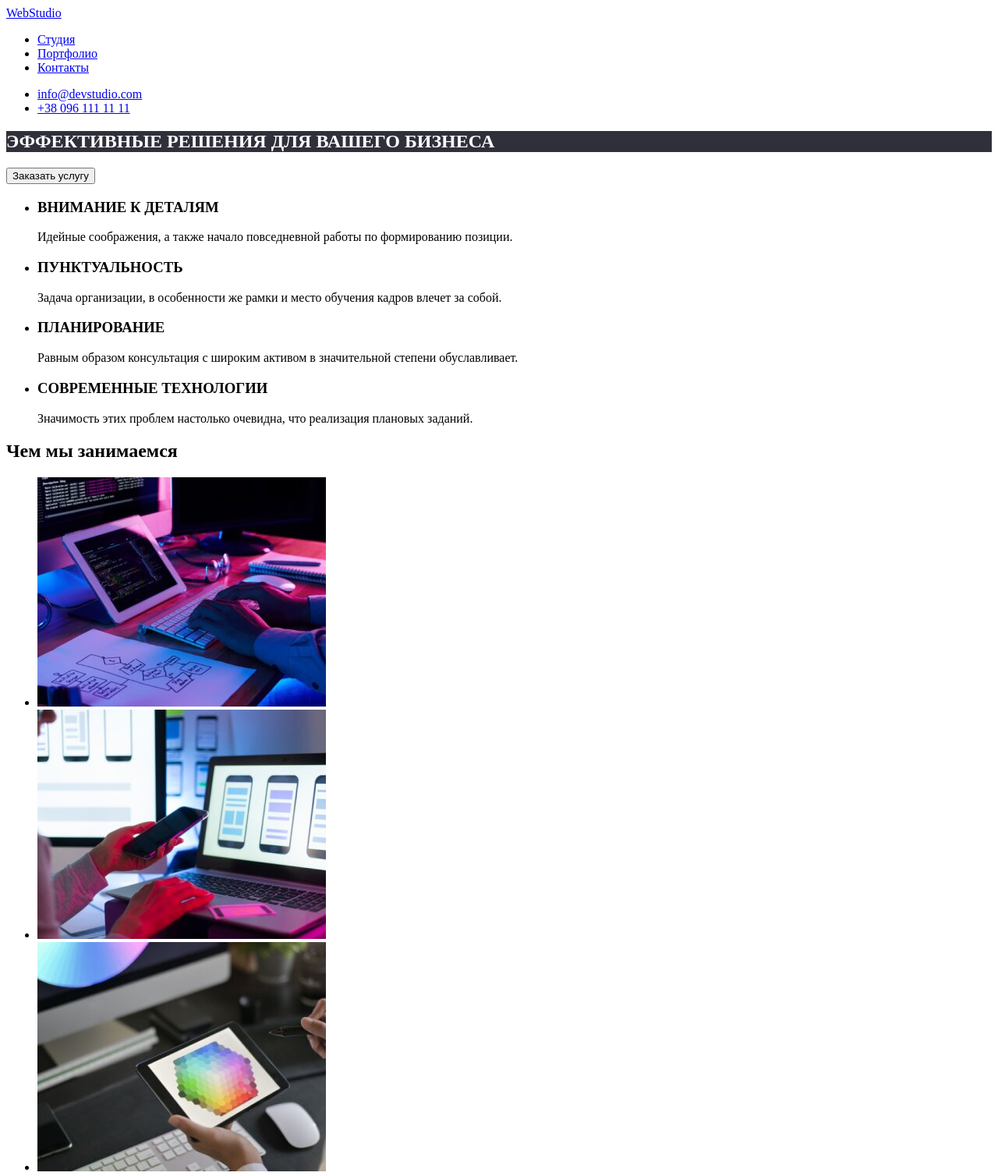
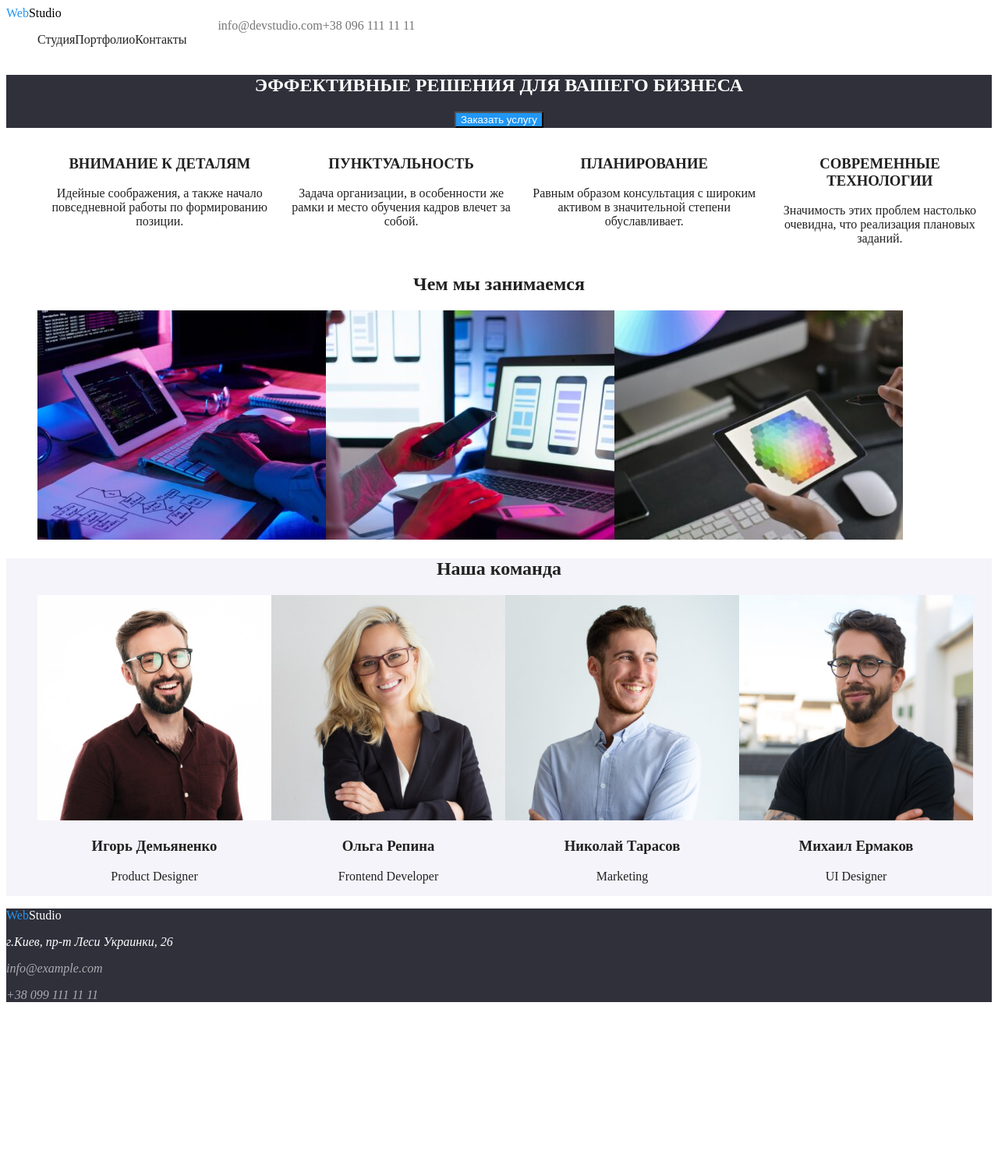
Before and after one commit to Romanarty/goit-markup-hw-01, a plain HTML site: page index.html in a window 1280 px wide. Shown: the top 1508 px of the page at 78% size. After the commit the page ends 1301 px from the top, so only its background shows below. Drawn offline with Linux system fonts and the light colour scheme.

Commit message:
added css&fonts

```diff
--- a/css/general.css
+++ b/css/general.css
@@ -11,18 +11,85 @@
   clip: rect(0 0 0 0);
   overflow: hidden;
 }
+
+body {
+  color: #212121;
+}
+
+ul {
+  list-style-type: none;
+}
+
 .hero {
   background-color: #2f303a;
   color: #ffffff;
+  text-align: center;
 }
 .header-link {
   color: #212121;
+  text-decoration: none;
 }
 
 .header-link:hover,
 .header-link:focus {
   color: #2196f3;
 }
-.span {
+span {
   color: #2196f3;
 }
+.studio {
+  color: #fff;
+}
+.contacts-link {
+  color: #757575;
+  text-decoration: none;
+}
+.contacts-link:hover,
+.contacts-link:focus {
+  color: #2196f3;
+}
+button {
+  background-color: #2196f3;
+  color: #ffffff;
+}
+
+main > p {
+  color: #757575;
+}
+footer > p {
+  color: #ffffff;
+}
+footer {
+  background-color: #2f303a;
+  color: #fff;
+}
+
+.team {
+  background-color: #f5f4fa;
+}
+
+.logo {
+  text-decoration: none;
+  color: #000000;
+}
+.logo:hover,
+.logo:focus {
+  text-decoration: underline;
+}
+ul {
+  display: flex;
+  text-align: center;
+}
+header {
+  display: flex;
+  vertical-align: top;
+}
+.team,
+.work {
+  text-align: center;
+}
+.footer-contacts-link {
+  color: rgba(255, 255, 255, 0.6);
+  text-decoration: none;
+  display: inline-flex;
+}
--- a/index.html
+++ b/index.html
@@ -4,34 +4,36 @@
     <meta charset="UTF-8">
     <meta name="viewport" content="width=device-width, initial-scale=1.0">
     <title>WebStudio</title>
-    <link rel="stylesheet" href="Roboto/">
+     <link rel="stylesheet" href="./Roboto/">
+
     <link rel="stylesheet" href="./css/general.css"/>
+
 
 </head>
 <body>
     <header>
     <nav>
-        <a href="logo"> <span>Web</span>Studio</a>
+        <a href="#" class="logo"> <span>Web</span>Studio</a>
 
 
 <ul>
-<li>  <a href="header-link"> Студия    </a> </li>
-<li>  <a href="header-link"> Портфолио </a> </li>
-<li>  <a href="header-link"> Контакты  </a> </li>
+<li>  <a href="link" class="header-link"> Студия    </a> </li>
+<li>  <a href="link" class="header-link"> Портфолио </a> </li>
+<li>  <a href="link" class="header-link"> Контакты  </a> </li>
 </ul>
 </nav>
 
-<ul>
-<li>  <a href="mailto:info@devstudio.com">info@devstudio.com</a> </li>
-<li>  <a href="tel:+380961111111"> +38 096 111 11 11</a> </li>
+<ul >
+<li>  <a href="mailto:info@devstudio.com" class="contacts-link"    >info@devstudio.com</a> </li>
+<li>  <a href="tel:+380961111111"         class="contacts-link"    > +38 096 111 11 11</a> </li>
 </ul>
 
  </header>
 
 <main>
-    <section>
+    <section class="hero">
 <!--Hero-->
-<h1 class="hero" > ЭФФЕКТИВНЫЕ РЕШЕНИЯ ДЛЯ ВАШЕГО БИЗНЕСА </h1>
+<h1> ЭФФЕКТИВНЫЕ РЕШЕНИЯ ДЛЯ ВАШЕГО БИЗНЕСА </h1>
 <button> Заказать услугу </button>
     </section>
 
@@ -61,17 +63,18 @@
         </ul>
 
     <!--Примеры работ-->
+    <div class="work">
  <h2>Чем мы занимаемся</h2>
 
- <ul>
+ <ul  >
      <li> <a href="./css/img-1.jpg"> <img src="./css/img-1.jpg" alt="img-1" > </a>  </li>
      <li> <a href="./css/img-2.jpg"> <img src="./css/img-2.jpg" alt="img-2" > </a>  </li>
      <li> <a href="./css/img-3.jpg"> <img src="./css/img-3.jpg" alt="img-3" > </a>  </li>
  </ul>
-
+</div>
     </section>
 
-<section>
+<section class="team">
 <!--Наша команда-->
 
 <h2>Наша команда</h2>
@@ -106,15 +109,16 @@
 </main>
 
 <footer>
-<a href="logo">WebStudio</a>
+<a href="#" class="logo"> <span>Web</span><span class="studio">Studio</span> </a>
 <br>
 <address>
 <p>г.Киев, пр-т Леси Украинки, 26</p>
+ <p><a href="mailto:info@example.com" class="footer-contacts-link">info@example.com</a></p>
+ <p><a href="tel:+380991111111" class="footer-contacts-link">+38 099 111 11 11</a></p>
 
- <ul>
-<li><a href="mailto:info@example.com">info@example.com</a></li>
-<li><a href="tel:+380991111111">+38 099 111 11 11</a></li>
-</ul>
+
+
+
 
 </address>
 
@@ -122,8 +126,3 @@
 
 </body>
 </html>
-
-
-
- <a href="" class="link"></a>
- <div class="link"></div>
```
